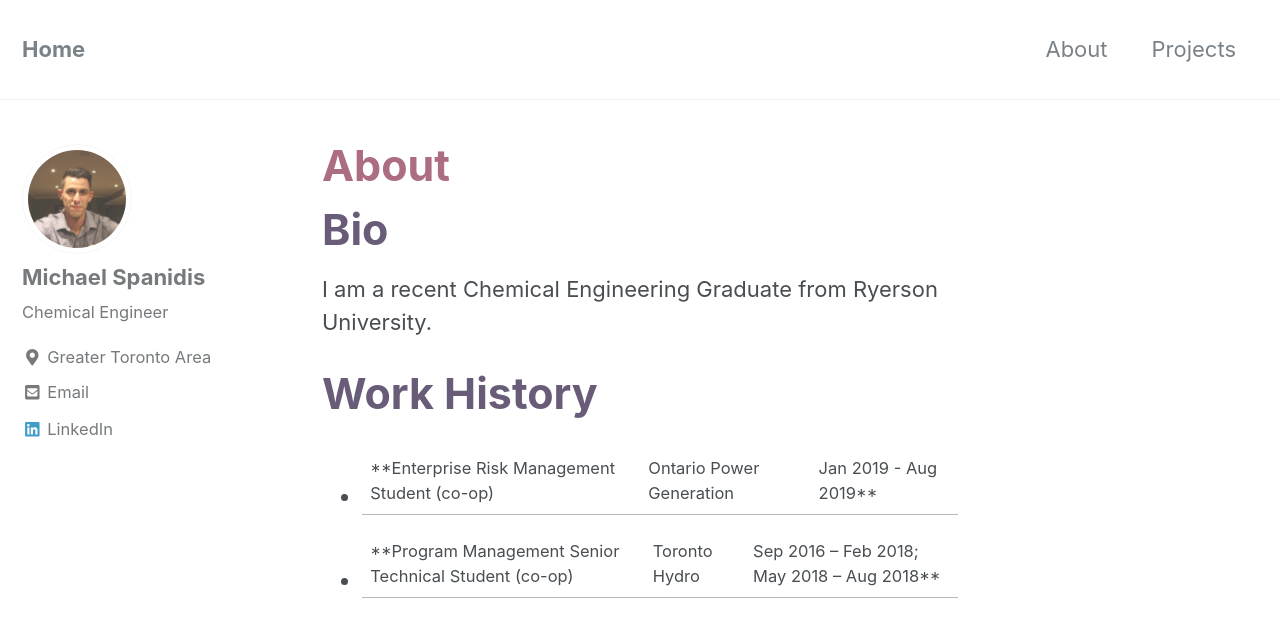
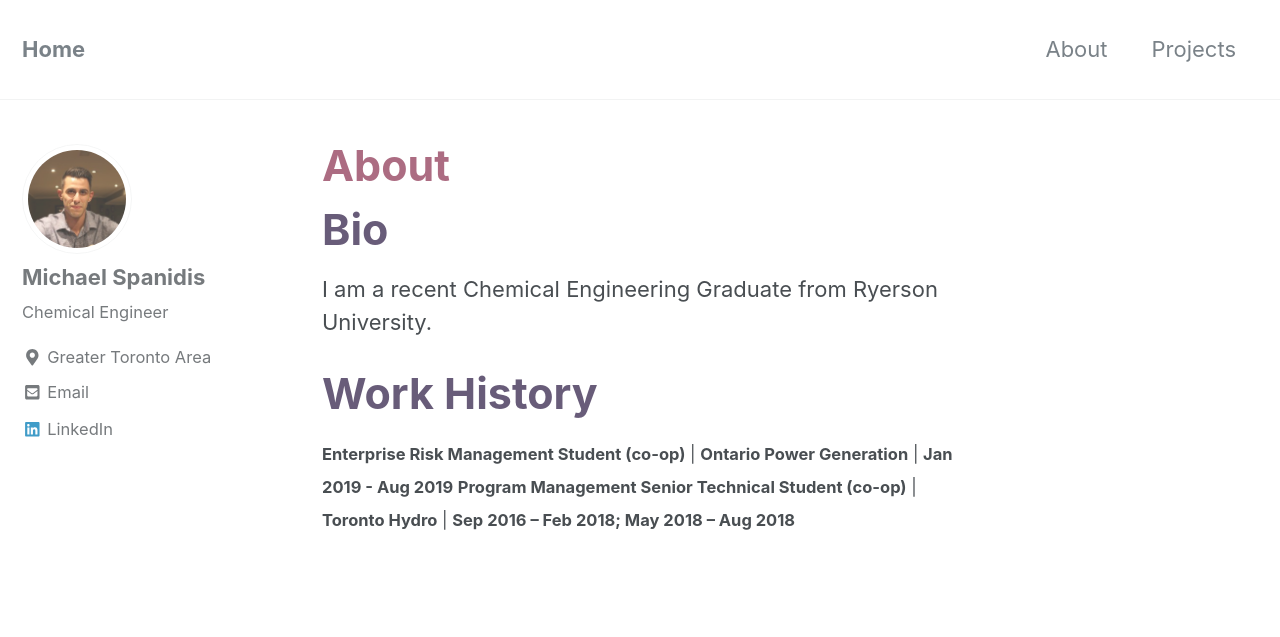
Before and after one commit to michaelspanidis/michaelspanidis.github.io, a Jekyll site: the page built from _pages/about.md, in a window 1280 px wide and 900 px high. Shown: the top 637 px of the window. Built offline with Jekyll 4.4.1, drawn with Linux system fonts in a browser that asks for light colours; nearby versions of some CDN libraries.

Commit message:
changes26

```diff
--- a/_pages/about.md
+++ b/_pages/about.md
@@ -7,5 +7,5 @@ I am a recent Chemical Engineering Graduate from Ryerson University.
 
 # <span style="color:rgb(104,92,121);font-size:1.25em;">Work History</span>
 <span style="font-size:0.75em;">
-* **Enterprise Risk Management Student (co-op) | Ontario Power Generation | Jan 2019 - Aug 2019**
-* **Program Management Senior Technical Student (co-op) | Toronto Hydro | Sep 2016 – Feb 2018; May 2018 – Aug 2018**
+**Enterprise Risk Management Student (co-op)** | **Ontario Power Generation** | **Jan 2019 - Aug 2019**
+**Program Management Senior Technical Student (co-op)** | **Toronto Hydro** | **Sep 2016 – Feb 2018; May 2018 – Aug 2018**
```
